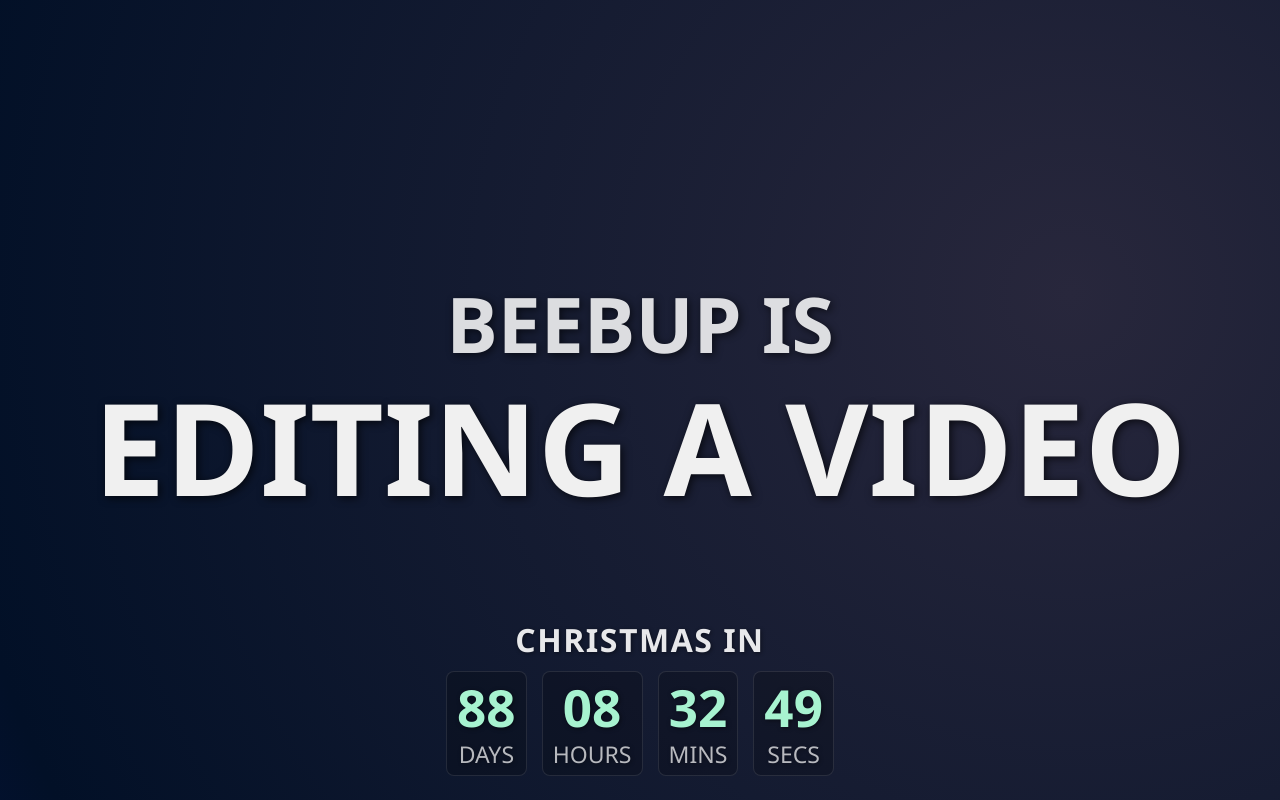
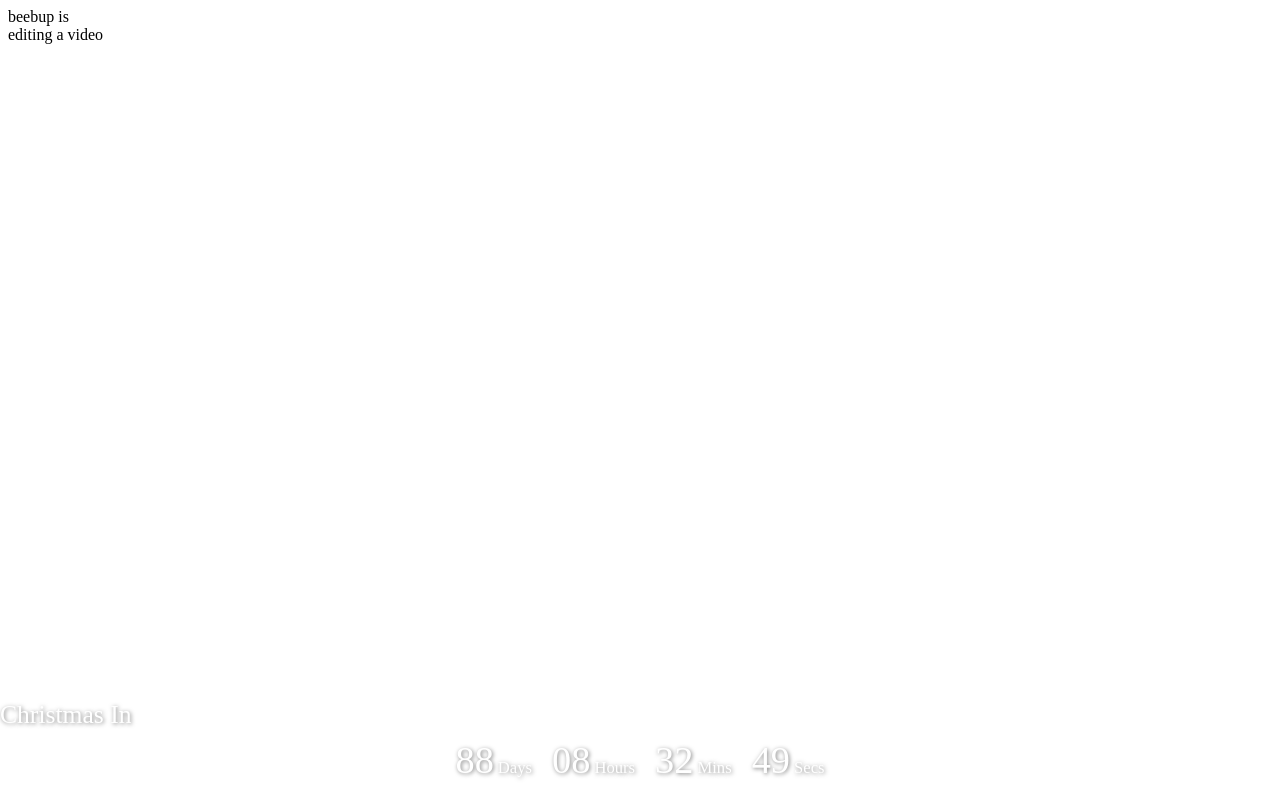
Before and after one commit to imaginehavingausername/doorsign, a plain HTML site: page index.html in a window 1280 px wide. Drawn offline with Linux system fonts and the light colour scheme.

Commit message:
Update style.css

```diff
--- a/style.css
+++ b/style.css
@@ -1,117 +1,41 @@
-/* --- Global Body Styling and Dynamic Radial Gradient Background --- */
-body {
-    width: 100vw;
-    height: 100vh;
-    margin: 0;
-    padding: 0;
-    font-family: 'Segoe UI', Tahoma, Geneva, Verdana, sans-serif;
-    color: #f0f0f0;
-    overflow: hidden;
-    background: radial-gradient(circle at center, #28273c 0%, #021027 50%, #0a1b9d 100%);
-    background-size: 300% 300%;
-    animation: radialShift 25s ease-in-out infinite alternate;
-}
-
-@keyframes radialShift {
-    0% { background-position: 0% 50%; }
-    50% { background-position: 100% 70%; }
-    100% { background-position: 0% 50%; }
-}
-
-/* --- Content & Centering --- */
-#content {
-    position: relative;
-    height: 100%;
-    width: 100%;
-    text-align: center;
-    box-sizing: border-box;
-}
-
-.main-message-container {
-    display: flex;
-    justify-content: center;
-    align-items: center;
-    height: 100%;
-    padding: 20px;
-    box-sizing: border-box;
-}
-
-.text-container {
-    display: flex;
-    flex-direction: column;
-    max-width: 90%;
-}
-
-/* --- Text Styling and Sizing (Unchanged) --- */
-.line {
-    margin: 10px 0;
-    line-height: 1.1;
-    text-shadow: 2px 2px 8px rgba(0, 0, 0, 0.7);
-    font-weight: 800;
-    text-transform: uppercase;
-}
-.small {
-    font-size: 6vw;
-    color: #FFFFFF;
-    opacity: 0.85;
-}
-.big {
-    font-size: 10vw;
-    color: #f0f0f0;
-    margin-top: 0;
-}
-
 /* --- Christmas Countdown Timer Styling --- */
 #countdown-container {
     position: absolute;
-    bottom: 3vh; /* Moved slightly lower */
+    bottom: 2vh;   /* tuck it a bit lower */
     left: 0;
     right: 0;
     width: 100%;
     color: white;
     text-shadow: 1px 1px 4px rgba(0, 0, 0, 0.5);
-    /* --- CHANGE: Animation removed --- */
 }
 
-/* --- CHANGE: Title made smaller --- */
+/* Title even smaller */
 .countdown-title {
-    font-size: 2.5vw;
-    font-weight: 600;
-    text-transform: uppercase;
-    letter-spacing: 1.5px;
-    opacity: 0.9;
-    margin-bottom: 10px;
+    font-size: 2vw;   /* was 2.5vw */
+    margin-bottom: 6px;
 }
 
+/* Timer row tighter */
 .countdown-timer {
     display: flex;
     justify-content: center;
-    gap: 15px; /* Reduced gap */
+    gap: 8px;  /* was 15px */
 }
 
+/* Box more compact */
 .time-box {
-    display: flex;
-    flex-direction: column;
-    align-items: center;
-    background: rgba(0, 0, 0, 0.2);
-    padding: 5px 10px; /* Reduced padding */
-    border-radius: 8px;
-    min-width: 50px; /* Reduced min-width */
-    border: 1px solid rgba(255, 255, 255, 0.1);
+    padding: 3px 6px;   /* was 5px 10px */
+    border-radius: 6px; /* was 8px */
+    min-width: 40px;    /* was 50px */
 }
 
-/* --- CHANGE: Numbers made smaller --- */
+/* Numbers smaller */
 .time-box span:first-child {
-    font-size: 4vw;
-    font-weight: 700;
-    line-height: 1.2;
-    color: #a7f3d0;
+    font-size: 3vw;   /* was 4vw */
+    line-height: 1.1;
 }
 
-/* --- CHANGE: Labels made smaller --- */
+/* Labels smaller */
 .time-box .label {
-    font-size: 1.8vw;
-    text-transform: uppercase;
-    opacity: 0.7;
-    font-weight: 400;
+    font-size: 1.3vw;  /* was 1.8vw */
 }
```
